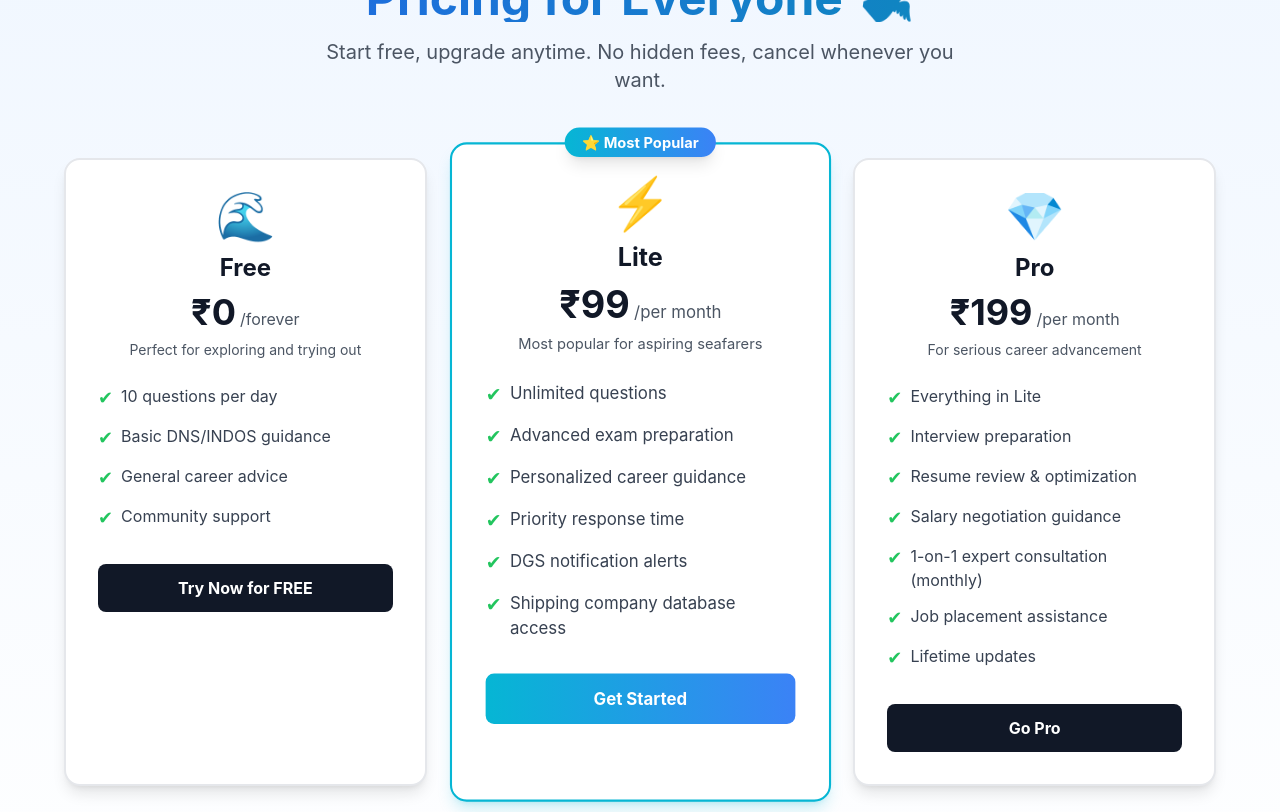
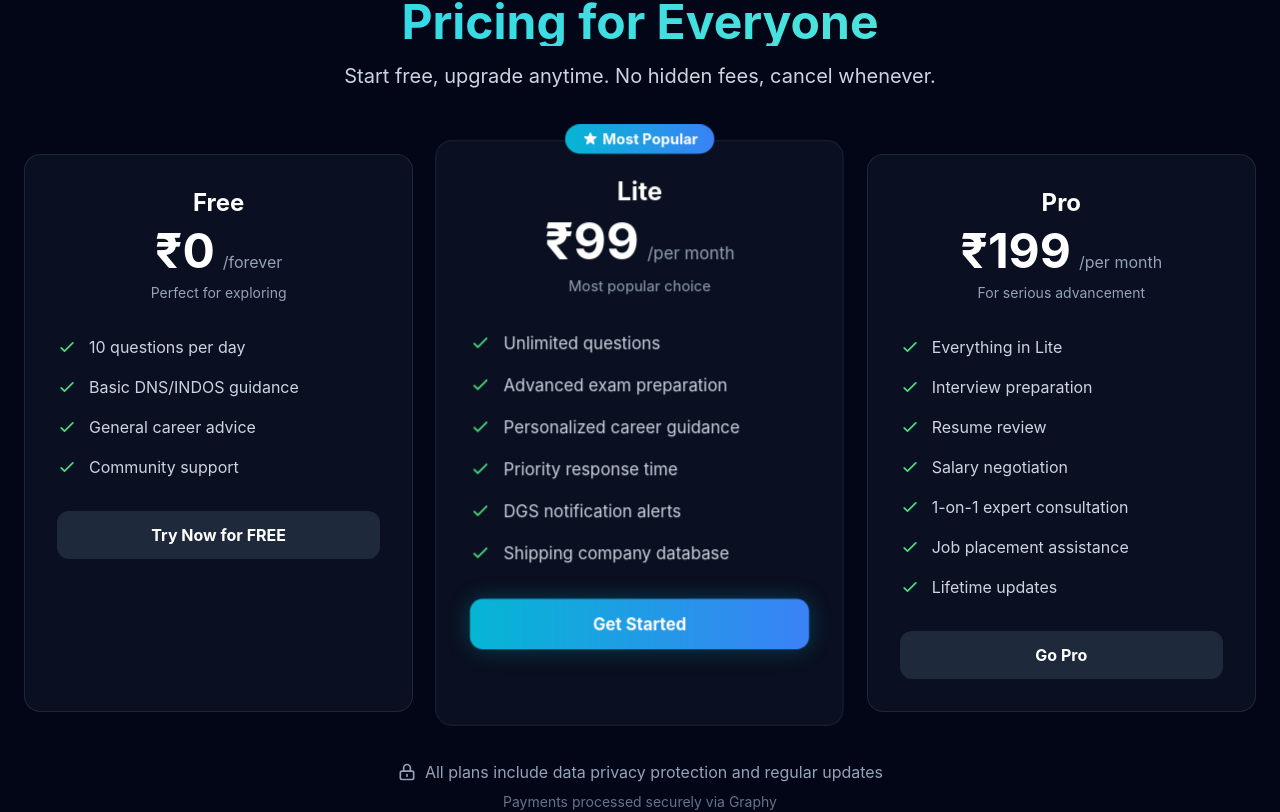
Before and after one commit to sailorsuccessrepository/sailorgpt-landing, a Next.js app: page / in a window 1280 px wide. Shown: the part 3000-3812 px from the top of the page. Built offline with nearby package versions, Linux system fonts and the light colour scheme.

Commit message:
Update Pricing.tsx

```diff
--- a/app/components/Pricing.tsx
+++ b/app/components/Pricing.tsx
@@ -5,10 +5,9 @@ export default function Pricing() {
   const plans = [
     {
       name: 'Free',
-      icon: '🌊',
       price: '₹0',
       period: 'forever',
-      description: 'Perfect for exploring and trying out',
+      description: 'Perfect for exploring',
       features: [
         '10 questions per day',
         'Basic DNS/INDOS guidance',
@@ -21,17 +20,16 @@ export default function Pricing() {
     },
     {
       name: 'Lite',
-      icon: '⚡',
       price: '₹99',
       period: 'per month',
-      description: 'Most popular for aspiring seafarers',
+      description: 'Most popular choice',
       features: [
         'Unlimited questions',
         'Advanced exam preparation',
         'Personalized career guidance',
         'Priority response time',
         'DGS notification alerts',
-        'Shipping company database access'
+        'Shipping company database'
       ],
       cta: 'Get Started',
       url: siteConfig.pricing.lite.purchaseUrl,
@@ -39,16 +37,15 @@ export default function Pricing() {
     },
     {
       name: 'Pro',
-      icon: '💎',
       price: '₹199',
       period: 'per month',
-      description: 'For serious career advancement',
+      description: 'For serious advancement',
       features: [
         'Everything in Lite',
         'Interview preparation',
-        'Resume review & optimization',
-        'Salary negotiation guidance',
-        '1-on-1 expert consultation (monthly)',
+        'Resume review',
+        'Salary negotiation',
+        '1-on-1 expert consultation',
         'Job placement assistance',
         'Lifetime updates'
       ],
@@ -59,19 +56,17 @@ export default function Pricing() {
   ];
 
   return (
-    <section id="pricing" className="py-20 bg-gradient-to-b from-blue-50 to-white">
+    <section id="pricing" className="py-24 bg-slate-950 relative">
       <div className="container mx-auto px-6">
-        <div className="max-w-6xl mx-auto">
+        <div className="max-w-7xl mx-auto">
           {/* Section header */}
           <div className="text-center mb-16">
-            <h2 className="text-4xl md:text-5xl font-bold text-gray-900 mb-4">
+            <h2 className="text-4xl md:text-5xl font-bold text-white mb-4">
               Simple, Transparent
-              <span className="block text-transparent bg-clip-text bg-gradient-to-r from-blue-600 to-cyan-600">
-                Pricing for Everyone 💸
-              </span>
+              <span className="block text-gradient mt-2">Pricing for Everyone</span>
             </h2>
-            <p className="text-xl text-gray-600 max-w-2xl mx-auto">
-              Start free, upgrade anytime. No hidden fees, cancel whenever you want.
+            <p className="text-xl text-slate-300 max-w-2xl mx-auto">
+              Start free, upgrade anytime. No hidden fees, cancel whenever.
             </p>
           </div>
 
@@ -80,45 +75,49 @@ export default function Pricing() {
             {plans.map((plan, index) => (
               <div
                 key={index}
-                className={`relative bg-white rounded-2xl p-8 shadow-lg border-2 transition-all duration-300 transform hover:-translate-y-2 ${
+                className={`relative glass rounded-2xl p-8 transition-all duration-300 hover:-translate-y-2 ${
                   plan.popular
-                    ? 'border-cyan-500 shadow-cyan-500/20 scale-105'
-                    : 'border-gray-200 hover:border-blue-300'
+                    ? 'scale-105 border-2 border-cyan-500'
+                    : 'hover:border-slate-600'
                 }`}
               >
                 {plan.popular && (
                   <div className="absolute -top-4 left-1/2 transform -translate-x-1/2">
-                    <span className="inline-block bg-gradient-to-r from-cyan-500 to-blue-500 text-white text-sm font-bold px-4 py-1 rounded-full shadow-lg">
-                      ⭐ Most Popular
+                    <span className="inline-flex items-center gap-1 bg-gradient-to-r from-cyan-500 to-blue-500 text-white text-sm font-bold px-4 py-1 rounded-full">
+                      <svg className="w-4 h-4" fill="currentColor" viewBox="0 0 20 20">
+                        <path d="M9.049 2.927c.3-.921 1.603-.921 1.902 0l1.07 3.292a1 1 0 00.95.69h3.462c.969 0 1.371 1.24.588 1.81l-2.8 2.034a1 1 0 00-.364 1.118l1.07 3.292c.3.921-.755 1.688-1.54 1.118l-2.8-2.034a1 1 0 00-1.175 0l-2.8 2.034c-.784.57-1.838-.197-1.539-1.118l1.07-3.292a1 1 0 00-.364-1.118L2.98 8.72c-.783-.57-.38-1.81.588-1.81h3.461a1 1 0 00.951-.69l1.07-3.292z" />
+                      </svg>
+                      Most Popular
                     </span>
                   </div>
                 )}
 
-                <div className="text-center mb-6">
-                  <div className="text-5xl mb-3">{plan.icon}</div>
-                  <h3 className="text-2xl font-bold text-gray-900 mb-2">{plan.name}</h3>
-                  <div className="flex items-baseline justify-center gap-1 mb-2">
-                    <span className="text-4xl font-bold text-gray-900">{plan.price}</span>
-                    <span className="text-gray-600">/{plan.period}</span>
+                <div className="text-center mb-8">
+                  <h3 className="text-2xl font-bold text-white mb-2">{plan.name}</h3>
+                  <div className="flex items-baseline justify-center gap-2 mb-2">
+                    <span className="text-5xl font-bold text-white">{plan.price}</span>
+                    <span className="text-slate-400">/{plan.period}</span>
                   </div>
-                  <p className="text-sm text-gray-600">{plan.description}</p>
+                  <p className="text-sm text-slate-400">{plan.description}</p>
                 </div>
 
-                <ul className="space-y-3 mb-8">
+                <ul className="space-y-4 mb-8">
                   {plan.features.map((feature, idx) => (
-                    <li key={idx} className="flex items-start gap-2">
-                      <span className="text-green-500 text-lg flex-shrink-0">✔</span>
-                      <span className="text-gray-700">{feature}</span>
+                    <li key={idx} className="flex items-start gap-3">
+                      <svg className="w-5 h-5 text-green-400 flex-shrink-0 mt-0.5" fill="none" stroke="currentColor" viewBox="0 0 24 24">
+                        <path strokeLinecap="round" strokeLinejoin="round" strokeWidth={2} d="M5 13l4 4L19 7" />
+                      </svg>
+                      <span className="text-slate-300">{feature}</span>
                     </li>
                   ))}
                 </ul>
 
                 <Link
                   href={plan.url}
-                  className={`block text-center font-bold py-3 px-6 rounded-lg transition-all duration-300 ${
+                  className={`block text-center font-bold py-3 px-6 rounded-xl transition-all duration-300 ${
                     plan.popular
-                      ? 'bg-gradient-to-r from-cyan-500 to-blue-500 text-white hover:shadow-lg hover:shadow-cyan-500/50'
-                      : 'bg-gray-900 text-white hover:bg-gray-800'
+                      ? 'bg-gradient-to-r from-cyan-500 to-blue-500 hover:from-cyan-400 hover:to-blue-400 text-white glow-cyan'
+                      : 'bg-slate-800 hover:bg-slate-700 text-white'
                   }`}
                 >
                   {plan.cta}
@@ -129,10 +128,13 @@ export default function Pricing() {
 
           {/* Bottom note */}
           <div className="text-center">
-            <p className="text-gray-600">
-              <span className="text-xl">🔒</span> All plans include data privacy protection and regular updates
+            <p className="text-slate-400 flex items-center justify-center gap-2">
+              <svg className="w-5 h-5" fill="none" stroke="currentColor" viewBox="0 0 24 24">
+                <path strokeLinecap="round" strokeLinejoin="round" strokeWidth={2} d="M12 15v2m-6 4h12a2 2 0 002-2v-6a2 2 0 00-2-2H6a2 2 0 00-2 2v6a2 2 0 002 2zm10-10V7a4 4 0 00-8 0v4h8z" />
+              </svg>
+              All plans include data privacy protection and regular updates
             </p>
-            <p className="text-sm text-gray-500 mt-2">
+            <p className="text-sm text-slate-500 mt-2">
               Payments processed securely via Graphy
             </p>
           </div>
```
